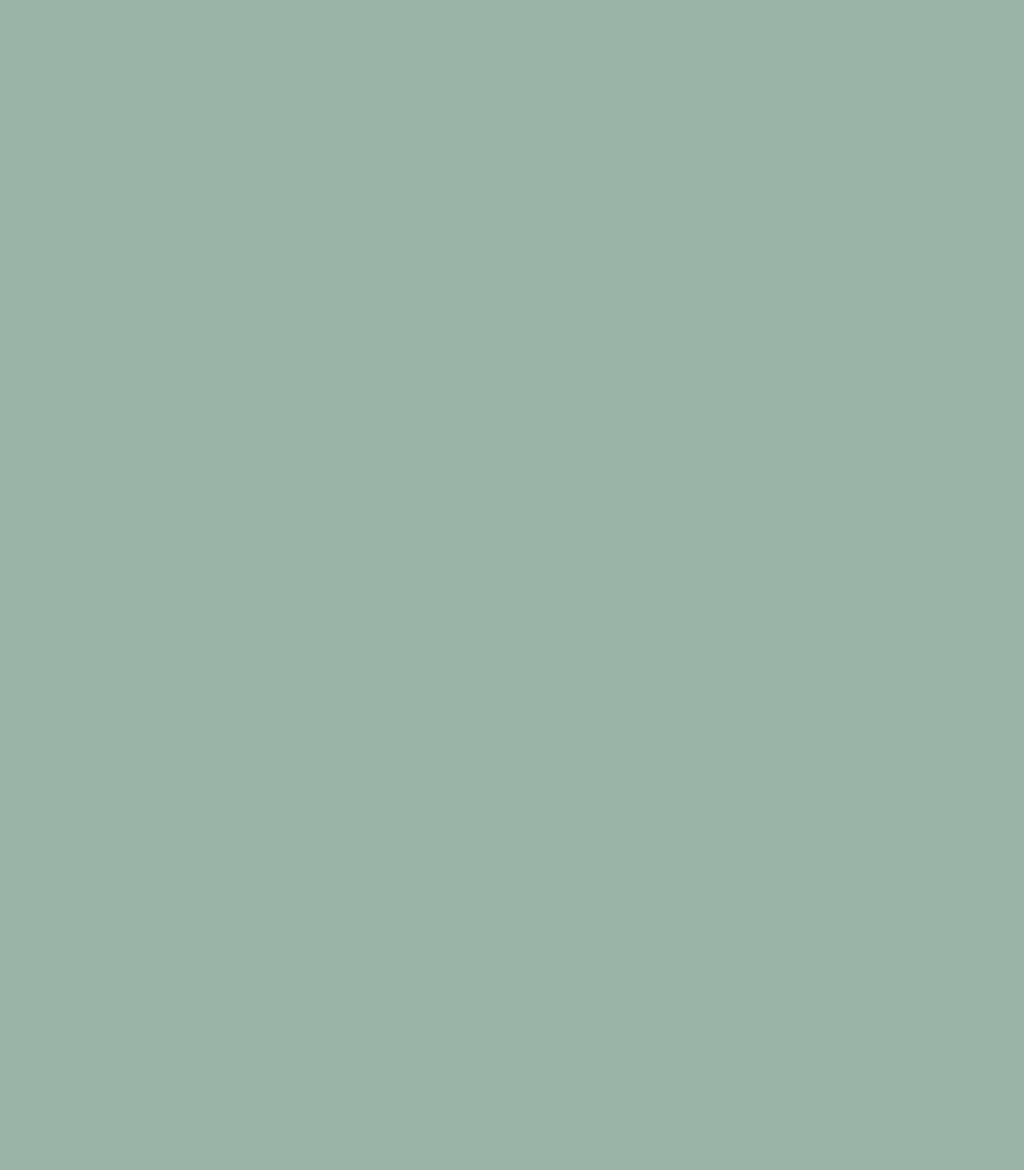
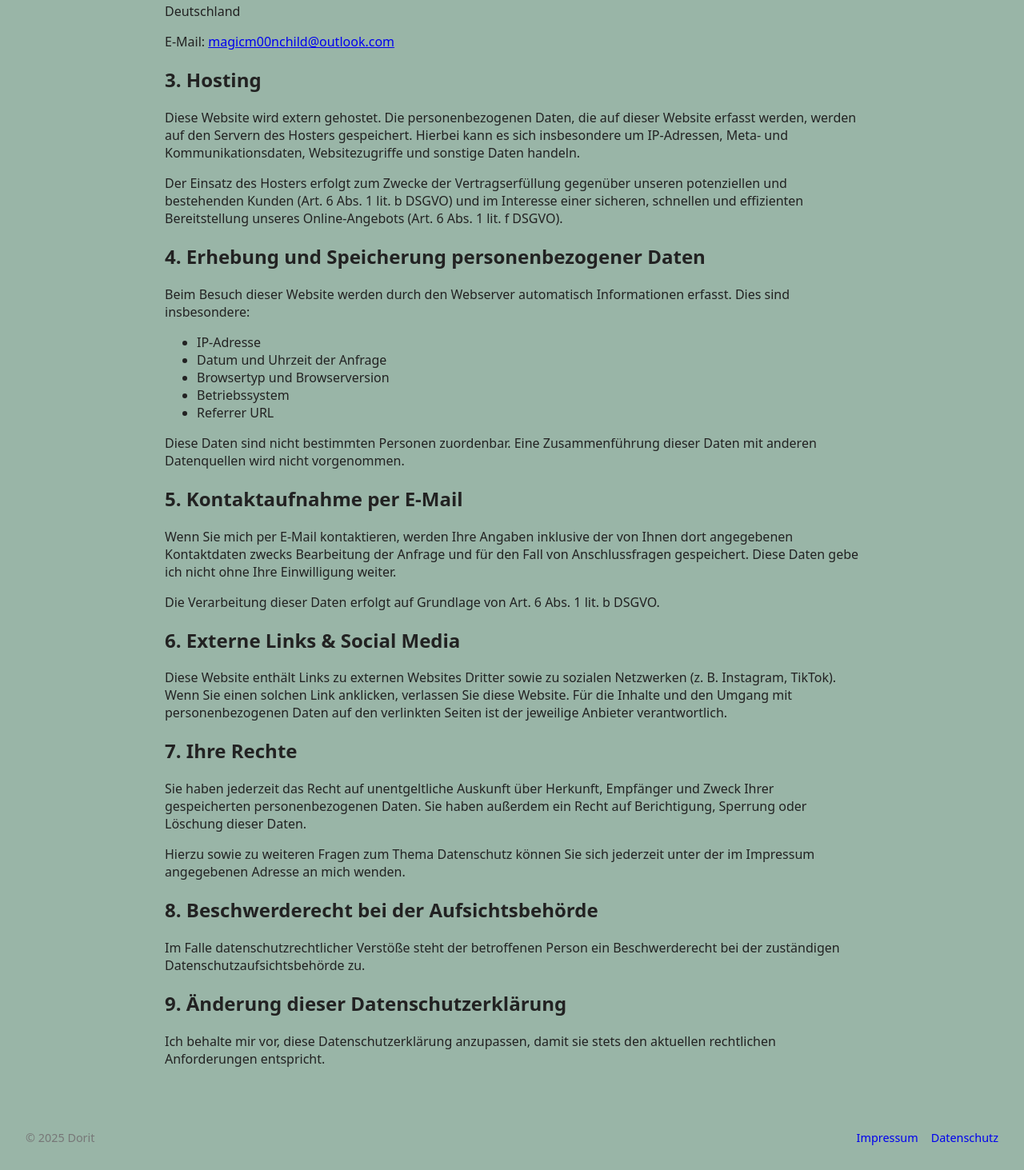
Before and after one commit to magicM00nchild/myPage, a React (Vite) app: page /privacy in a window 1280 px wide. Before the commit this address had no page. Shown: the part 504-1967 px from the top of the page at 80% size. Before the commit the page ends 800 px from the top, so only its background shows below. Built offline with nearby package versions, Linux system fonts and the light colour scheme.

Commit message:
Add Privacy page and fix impress

```diff
--- a/src/App.tsx
+++ b/src/App.tsx
@@ -4,6 +4,7 @@ import Home from "./pages/Home";
 import About from "./pages/About";
 import Contact from "./pages/Contact";
 import Impress from "./pages/Impress";
+import Privacy from "./pages/Privacy";
 
 export default function App() {
   return (
@@ -13,6 +14,7 @@ export default function App() {
         <Route path="/about" element={<About />} />
         <Route path="/contact" element={<Contact />} />
         <Route path="/impress" element={<Impress />} />
+        <Route path="/privacy" element={<Privacy />} />
       </Route>
     </Routes>
   );
--- a/src/components/Footer.tsx
+++ b/src/components/Footer.tsx
@@ -1,8 +1,14 @@
 export default function Footer() {
   return (
     <footer className="footer">
-      <p>© {new Date().getFullYear()} Dorit</p>
-      <a href="/impress">Impressum</a>
+      <p className="footer__copy">
+        © {new Date().getFullYear()} Dorit
+      </p>
+
+      <nav className="footer__links">
+        <a href="/impress">Impressum</a>
+        <a href="/privacy">Datenschutz</a>
+      </nav>
     </footer>
   );
 }
--- a/src/index.css
+++ b/src/index.css
@@ -94,3 +94,24 @@ main {
     flex-direction: column;
   }
 }
+
+.footer {
+  display: flex;
+  justify-content: space-between;
+  align-items: center;
+  padding: 1rem 2rem;
+  font-size: 0.9rem;
+}
+
+.footer__links {
+  display: flex;
+  gap: 1rem; /* 👈 Abstand zwischen den Links */
+}
+
+.footer__links a {
+  text-decoration: none;
+}
+
+.footer__links a:hover {
+  text-decoration: underline;
+}
--- a/src/pages/About.tsx
+++ b/src/pages/About.tsx
@@ -1,5 +1,5 @@
 import Card from "../components/Card";
-import { FaInstagram, FaTiktok, FaLinkedin } from "react-icons/fa";
+import { FaInstagram, FaTiktok } from "react-icons/fa";
 
 export default function About() {
 
--- a/src/pages/Impress.tsx
+++ b/src/pages/Impress.tsx
@@ -1,15 +1,50 @@
 export default function Impress() {
-
-  return(
+  return (
     <div>
       <h1>Impressum</h1>
-      <p>Dorit Wanner<br />
-      Karlsruherstra&szlig;e 156<br />
-      76327 Pfinztal</p>
+
+      <p>
+        <strong>Angaben gemäß § 5 TMG</strong>
+      </p>
+
+      <p>
+        Dorit Wanner<br />
+        Karlsruherstraße 156<br />
+        76327 Pfinztal<br />
+        Deutschland
+      </p>
 
       <h2>Kontakt</h2>
-      <p>E-Mail: magicm00nchild@outlook.com</p>
+      <p>
+        E-Mail:{" "}
+        <a href="mailto:magicm00nchild@outlook.com">
+          magicm00nchild@outlook.com
+        </a>
+      </p>
+
+      <h2>Unternehmensform</h2>
+      <p>Einzelunternehmen (Kleingewerbe)</p>
+
+      <h2>Umsatzsteuer</h2>
+      <p>
+        Als Kleinunternehmer im Sinne von § 19 Abs. 1 UStG wird keine
+        Umsatzsteuer berechnet.
+      </p>
+
+      <h2>Verantwortlich für den Inhalt nach § 18 Abs. 2 MStV</h2>
+      <p>
+        Dorit Wanner<br />
+        Karlsruherstraße 156<br />
+        76327 Pfinztal
+      </p>
+
+      <h2>Haftung für Inhalte</h2>
+      <p>
+        Als Diensteanbieter bin ich gemäß § 7 Abs. 1 TMG für eigene Inhalte auf
+        diesen Seiten nach den allgemeinen Gesetzen verantwortlich. Für die
+        Richtigkeit, Vollständigkeit und Aktualität der Inhalte kann jedoch keine
+        Gewähr übernommen werden.
+      </p>
     </div>
-  )
-
+  );
 }
--- /dev/null
+++ b/src/pages/Privacy.tsx
@@ -0,0 +1,110 @@
+export default function Privacy() {
+  return (
+    <div>
+      <h1>Datenschutzerklärung</h1>
+
+      <h2>1. Datenschutz auf einen Blick</h2>
+      <p>
+        Die folgenden Hinweise geben einen einfachen Überblick darüber, was mit
+        Ihren personenbezogenen Daten passiert, wenn Sie diese Website
+        besuchen. Personenbezogene Daten sind alle Daten, mit denen Sie
+        persönlich identifiziert werden können.
+      </p>
+
+      <h2>2. Verantwortliche Stelle</h2>
+      <p>
+        Verantwortlich für die Datenverarbeitung auf dieser Website ist:
+      </p>
+      <p>
+        Dorit Wanner<br />
+        Karlsruherstraße 156<br />
+        76327 Pfinztal<br />
+        Deutschland
+      </p>
+      <p>
+        E-Mail:{" "}
+        <a href="mailto:magicm00nchild@outlook.com">
+          magicm00nchild@outlook.com
+        </a>
+      </p>
+
+      <h2>3. Hosting</h2>
+      <p>
+        Diese Website wird extern gehostet. Die personenbezogenen Daten, die auf
+        dieser Website erfasst werden, werden auf den Servern des Hosters
+        gespeichert. Hierbei kann es sich insbesondere um IP-Adressen,
+        Meta- und Kommunikationsdaten, Websitezugriffe und sonstige Daten
+        handeln.
+      </p>
+      <p>
+        Der Einsatz des Hosters erfolgt zum Zwecke der Vertragserfüllung
+        gegenüber unseren potenziellen und bestehenden Kunden (Art. 6 Abs. 1
+        lit. b DSGVO) und im Interesse einer sicheren, schnellen und effizienten
+        Bereitstellung unseres Online-Angebots (Art. 6 Abs. 1 lit. f DSGVO).
+      </p>
+
+      <h2>4. Erhebung und Speicherung personenbezogener Daten</h2>
+      <p>
+        Beim Besuch dieser Website werden durch den Webserver automatisch
+        Informationen erfasst. Dies sind insbesondere:
+      </p>
+      <ul>
+        <li>IP-Adresse</li>
+        <li>Datum und Uhrzeit der Anfrage</li>
+        <li>Browsertyp und Browserversion</li>
+        <li>Betriebssystem</li>
+        <li>Referrer URL</li>
+      </ul>
+      <p>
+        Diese Daten sind nicht bestimmten Personen zuordenbar. Eine
+        Zusammenführung dieser Daten mit anderen Datenquellen wird nicht
+        vorgenommen.
+      </p>
+
+      <h2>5. Kontaktaufnahme per E-Mail</h2>
+      <p>
+        Wenn Sie mich per E-Mail kontaktieren, werden Ihre Angaben inklusive der
+        von Ihnen dort angegebenen Kontaktdaten zwecks Bearbeitung der Anfrage
+        und für den Fall von Anschlussfragen gespeichert. Diese Daten gebe ich
+        nicht ohne Ihre Einwilligung weiter.
+      </p>
+      <p>
+        Die Verarbeitung dieser Daten erfolgt auf Grundlage von Art. 6 Abs. 1
+        lit. b DSGVO.
+      </p>
+
+      <h2>6. Externe Links & Social Media</h2>
+      <p>
+        Diese Website enthält Links zu externen Websites Dritter sowie zu
+        sozialen Netzwerken (z. B. Instagram, TikTok). Wenn Sie einen solchen
+        Link anklicken, verlassen Sie diese Website. Für die Inhalte und den
+        Umgang mit personenbezogenen Daten auf den verlinkten Seiten ist der
+        jeweilige Anbieter verantwortlich.
+      </p>
+
+      <h2>7. Ihre Rechte</h2>
+      <p>
+        Sie haben jederzeit das Recht auf unentgeltliche Auskunft über Herkunft,
+        Empfänger und Zweck Ihrer gespeicherten personenbezogenen Daten. Sie
+        haben außerdem ein Recht auf Berichtigung, Sperrung oder Löschung dieser
+        Daten.
+      </p>
+      <p>
+        Hierzu sowie zu weiteren Fragen zum Thema Datenschutz können Sie sich
+        jederzeit unter der im Impressum angegebenen Adresse an mich wenden.
+      </p>
+
+      <h2>8. Beschwerderecht bei der Aufsichtsbehörde</h2>
+      <p>
+        Im Falle datenschutzrechtlicher Verstöße steht der betroffenen Person
+        ein Beschwerderecht bei der zuständigen Datenschutzaufsichtsbehörde zu.
+      </p>
+
+      <h2>9. Änderung dieser Datenschutzerklärung</h2>
+      <p>
+        Ich behalte mir vor, diese Datenschutzerklärung anzupassen, damit sie
+        stets den aktuellen rechtlichen Anforderungen entspricht.
+      </p>
+    </div>
+  );
+}
```
Also changed, not shown: 1 other file (tests, documents, lock files or other folders).
